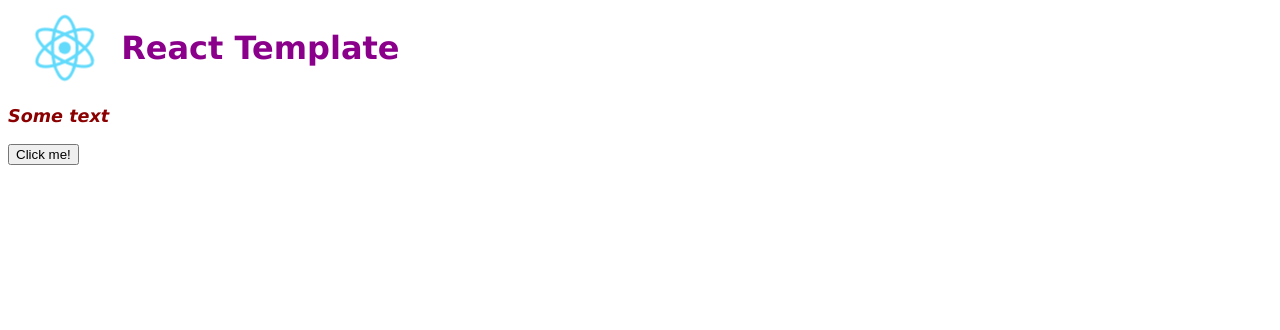
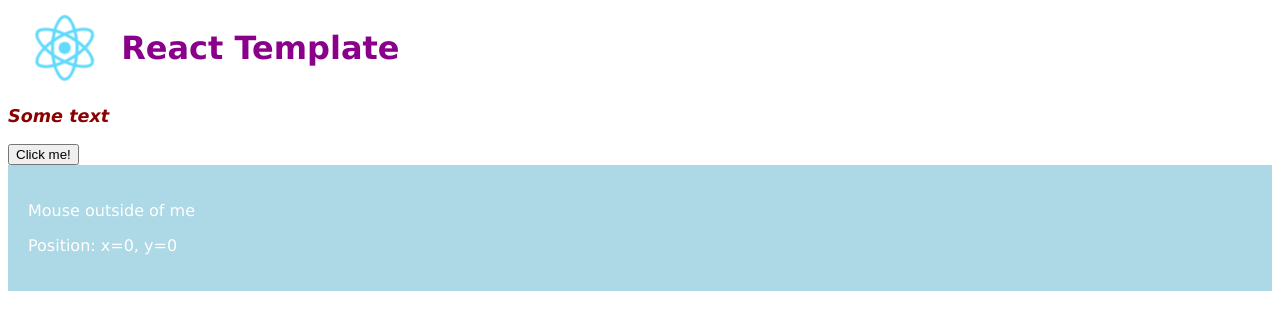
Before and after one commit to Daarien/react-webpack-babel-template, a React app: page / in a window 1280 px wide. Shown: the top 330 px of the page. Built offline with nearby package versions, Linux system fonts and the light colour scheme.

Commit message:
feat: eslint + prettier

```diff
--- a/src/assets/styles/style2.scss
+++ b/src/assets/styles/style2.scss
@@ -27,3 +27,13 @@ main {
     transform: rotate(360deg);
   }
 }
+
+.hovered-block {
+  padding: 20px;
+  color: white;
+  background-color: lightblue;
+  &:hover {
+    background-color: lightgreen;
+  }
+  transition: background-color 300ms;
+}
--- a/src/components/App.jsx
+++ b/src/components/App.jsx
@@ -1,6 +1,7 @@
-import React from "react";
-import "../assets/styles/style2.scss";
-import logo from "../assets/img/logo.svg";
+import React from 'react';
+import Comp from './Comp';
+import '../assets/styles/style2.scss';
+import logo from '../assets/img/logo.svg';
 
 export default class App extends React.Component {
   render() {
@@ -14,6 +15,9 @@ export default class App extends React.Component {
           <p>Some text</p>
           <button>Click me!</button>
         </main>
+        <footer>
+          <Comp />
+        </footer>
       </div>
     );
   }
--- /dev/null
+++ b/src/components/Comp.jsx
@@ -0,0 +1,46 @@
+import React, { useState, useRef, useEffect } from 'react';
+
+export default function Comp() {
+  const [isHovered, setHoverState] = useState(false);
+  const [position, setPosition] = useState({ x: 0, y: 0 });
+  const timer = useRef(null);
+  const hoverTime = useRef(0);
+  useEffect(() => {
+    console.log('Comp did mount');
+  }, []);
+
+  const handleMouseEnter = event => {
+    setHoverState(true);
+  };
+  const handleMouseLeave = event => {
+    setHoverState(false);
+    const time = hoverTime.current;
+    console.log(`TCL: Comp -> hoverTime = ${time / 1000}s`);
+    clearInterval(timer.current);
+    timer.current = null;
+    hoverTime.current = 0;
+  };
+  const handleMouseOver = event => {
+    if (!timer.current) {
+      timer.current = setInterval(() => {
+        hoverTime.current += 100;
+      }, 100);
+    }
+  };
+  const handleMouseMove = event => {
+    setPosition({ x: event.clientX, y: event.clientY });
+  };
+
+  return (
+    <div
+      onMouseEnter={handleMouseEnter}
+      onMouseOver={handleMouseOver}
+      onMouseLeave={handleMouseLeave}
+      onMouseMove={handleMouseMove}
+      className="hovered-block"
+    >
+      <p>{isHovered ? 'Mouse over me' : 'Mouse outside of me'}</p>
+      <p>{`Position: x=${position.x}, y=${position.y}`}</p>
+    </div>
+  );
+}
```
Also changed, not shown: package.json (+10 -0 lines), .eslintrc.json (added), 2 other files (tests, documents, lock files or other folders).
